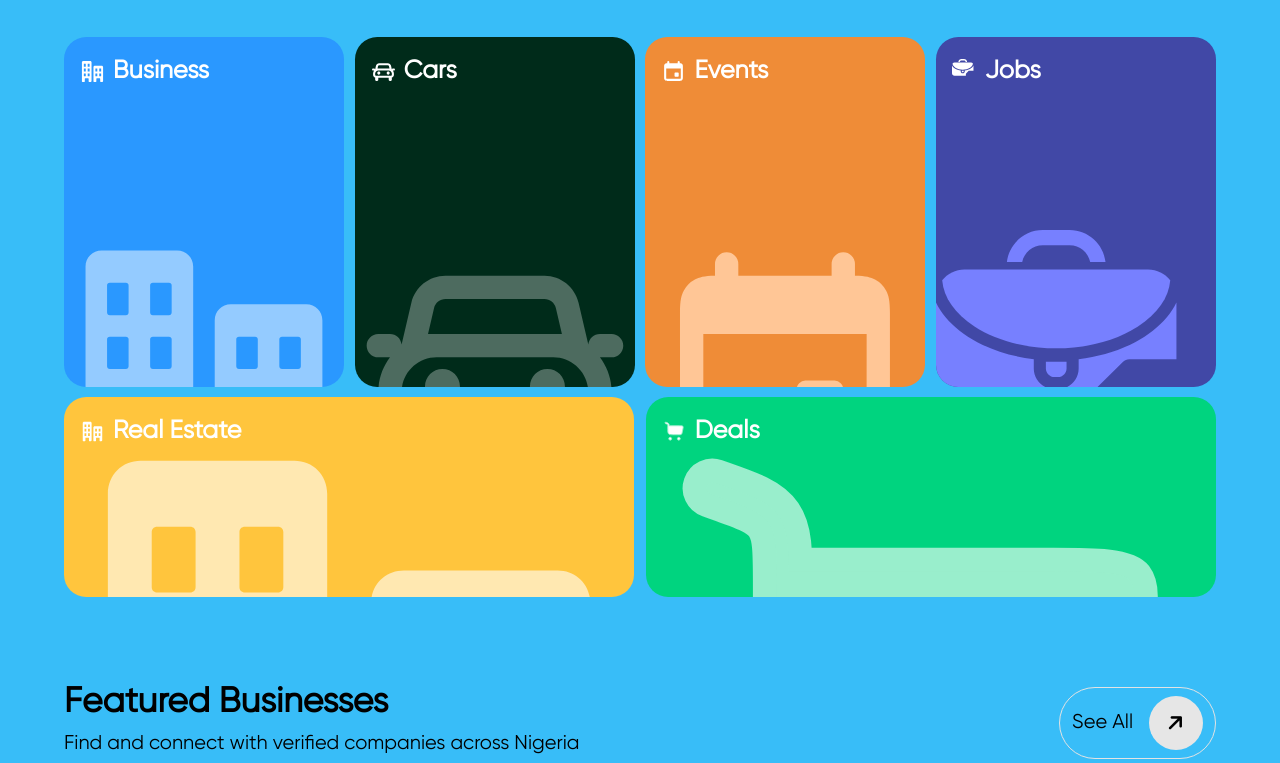
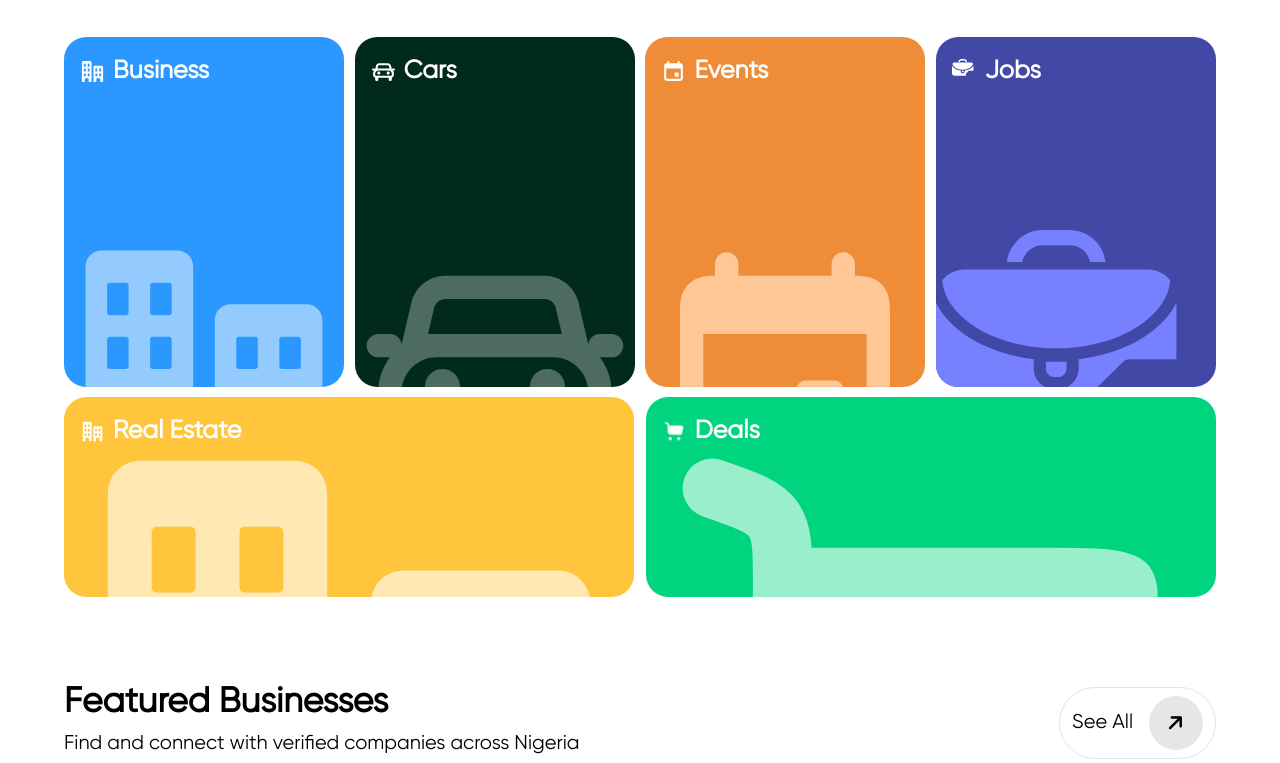
Before and after one commit to dammybundlez/landing, a website: page src/index.html in a window 1280 px wide. Shown: the part 671-1434 px from the top of the page. Drawn offline with nearby package versions, Linux system fonts and the light colour scheme; files that its build step writes are made by us from their sources; files whose address does not match are found by name.

Commit message:
Update index.html

```diff
--- a/src/index.html
+++ b/src/index.html
@@ -7,7 +7,7 @@
     <link href="output.css" rel="stylesheet">
     <title>Landing Page</title>
 </head>
-<body class="font-gilroy bg-yellow-600 sm:bg-teal-600 md:bg-indigo-300 lg:bg-sky-400">
+<body class="font-gilroy">
     <header class="border-b-[1px] px-6 lg:px-16 border-[#DFDFE0] relative">
         <div class="py-3 flex justify-between items-center">
             <div class="flex-1 text-left">
```
